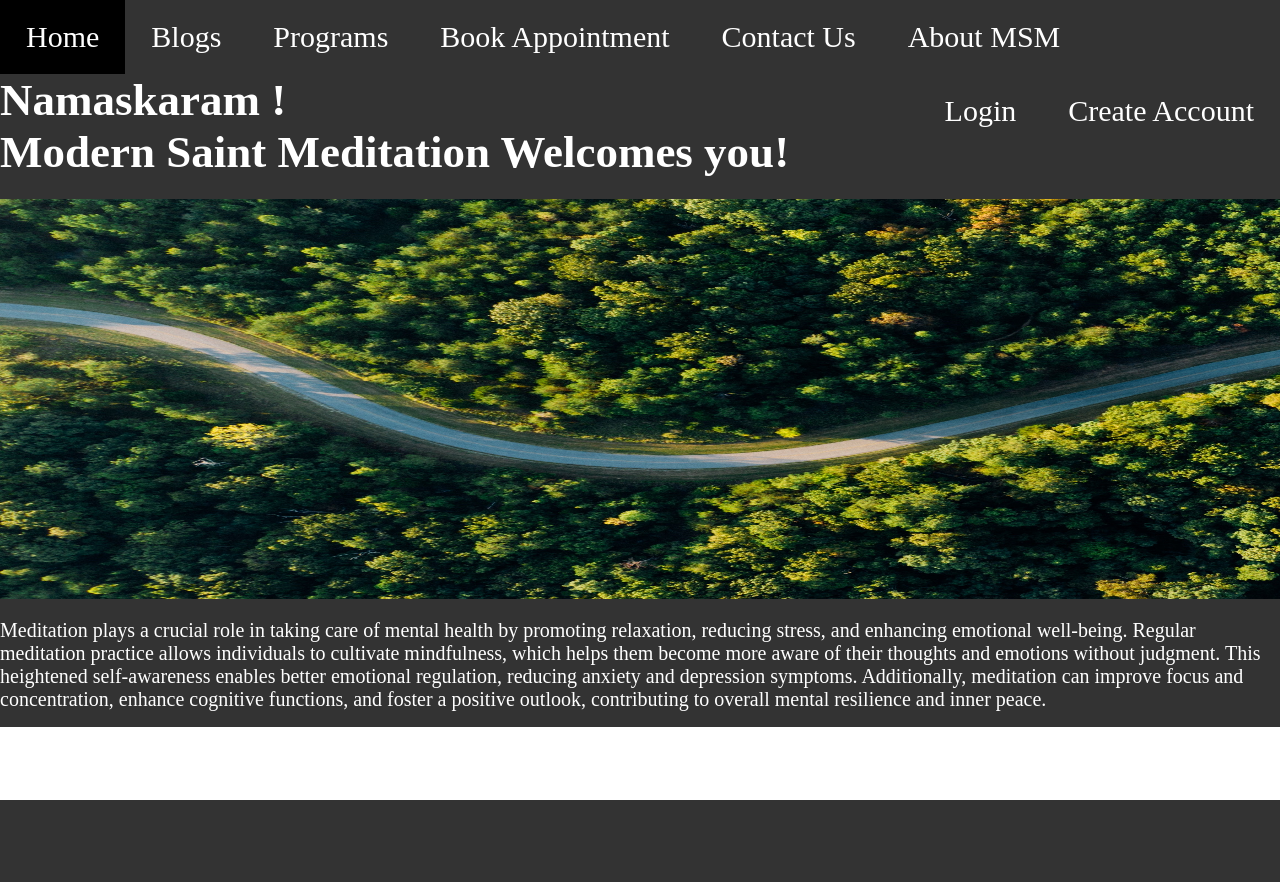
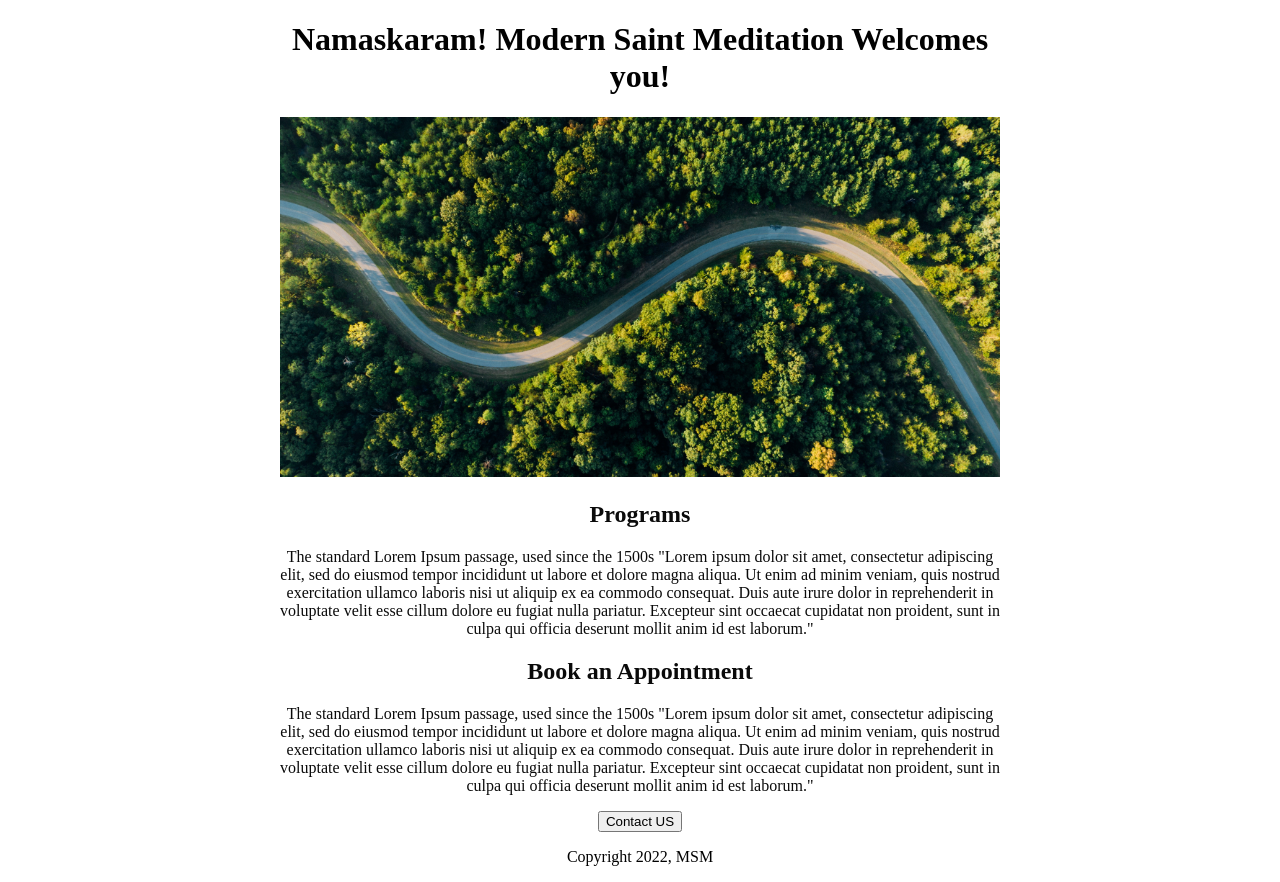
Before and after one commit to rajnibala/modern-saint-meditation-w2, a Flask app: page / in a window 1280 px wide. Before the commit the page ends 800 px from the top, so only its background shows below. Run offline with Flask 3, Linux system fonts and the light colour scheme.

Commit message:
added html and css

```diff
--- a/templates/Home.html
+++ b/templates/Home.html
@@ -1,45 +1,56 @@
 <!Doctype html>
 <html>
 <head>
-
-    <title>
-    Modern Saint Meditation
-  </title>
-
-   <meta charset="UTF-8">
-  <meta name="viewport" content="width=device-width, initial-scale=1.0">
-  <title>Scroll Menu</title>
+      <title>Modern Saint Meditation</title>
   <style>
-    body{margin:0} .menu-bar{background:#333;overflow:hidden} .menu-bar a{float:left;color:#fff;font-size:30px;text-align:center;padding:20px 26px;text-decoration:none} .menu-bar a:hover{background:#000} .menu-bar .login-appointment{float:right}.
+    h1 {
+      font_size:40px;
+      font_family: normal;
+      font_weight: normal;
+      color: rgb(1, 1, 1);
+      text-align: center;
+    }
+    #banner{
+      width:100%;
+      height:360px;
+      object-fit:cover;
+    }
+    h2 {
+      font_size:32px;
+      font_family: normal;
+      font_weight: normal;
+      color: rgb(10, 10, 10);
+      text-align: center;
+    }
+   .bodytext {
+      font_size:32px;
+      font_family: normal;
+      font_weight: normal;
+      color: rgb(10, 10, 10);
+      text-align: center;
+    }
+    #container {
+      max-width: 720px;
+      margin:0 auto 0 auto;
+    }
   </style>
 </head>
-  <body>
-   <body>
-  <div class="menu-bar">
-    <a href="#">Home</a>
-    <a href="#">Blogs</a>
-    <a href="#">Programs</a>
-    <a href="#">Book Appointment</a>
-    <a href="#">Contact Us</a>
-    <a href="#">About MSM</a>
-    <div class="login-appointment">
-      <a href="#">Login</a>
-      <a href="#">Create Account</a>
-  </div>
+ <body>
+   <div id ="container">
+   <h1>Namaskaram! Modern Saint Meditation Welcomes you!</h1>
+   <img id="banner" src="https://modern-saint-meditation--rajni-balabala.repl.co/static/msmbg.jpeg">
+   <h2>Programs</h2>
+   <p class="bodytext">
+     The standard Lorem Ipsum passage, used since the 1500s
+"Lorem ipsum dolor sit amet, consectetur adipiscing elit, sed do eiusmod tempor incididunt ut labore et dolore magna aliqua. Ut enim ad minim veniam, quis nostrud exercitation ullamco laboris nisi ut aliquip ex ea commodo consequat. Duis aute irure dolor in reprehenderit in voluptate velit esse cillum dolore eu fugiat nulla pariatur. Excepteur sint occaecat cupidatat non proident, sunt in culpa qui officia deserunt mollit anim id est laborum."</p>
+   <h2>Book an Appointment </h2>
+   <p class="bodytext">
+     The standard Lorem Ipsum passage, used since the 1500s
+"Lorem ipsum dolor sit amet, consectetur adipiscing elit, sed do eiusmod tempor incididunt ut labore et dolore magna aliqua. Ut enim ad minim veniam, quis nostrud exercitation ullamco laboris nisi ut aliquip ex ea commodo consequat. Duis aute irure dolor in reprehenderit in voluptate velit esse cillum dolore eu fugiat nulla pariatur. Excepteur sint occaecat cupidatat non proident, sunt in culpa qui officia deserunt mollit anim id est laborum."</p>
 
-
-    <h1>
-   <span style="color: white;font-size: 45px; text-align:center;font-weight: bold;">
-    <br> Namaskaram !
-     <br>Modern Saint Meditation Welcomes you!
-
-   </span>
-    </h1>
-     <img src="https://modern-saint-meditation--rajni-balabala.repl.co/static/msmbg.jpeg" height="400" width="2200">
-    <p>
-      <span style="color: white;font-size: 20px;">Meditation plays a crucial role in taking care of mental health by promoting relaxation, reducing stress, and enhancing emotional well-being. Regular meditation practice allows individuals to cultivate mindfulness, which helps them become more aware of their thoughts and emotions without judgment. This heightened self-awareness enables better emotional regulation, reducing anxiety and depression symptoms. Additionally, meditation can improve focus and concentration, enhance cognitive functions, and foster a positive outlook, contributing to overall mental resilience and inner peace.</span>
-         </p>
-
-
-   </body>
+     <div style="text-align:center;">
+   <button>Contact US</button>
+       <p>Copyright 2022, MSM</p>
+     </div>
+ </body>
 </html>
```
